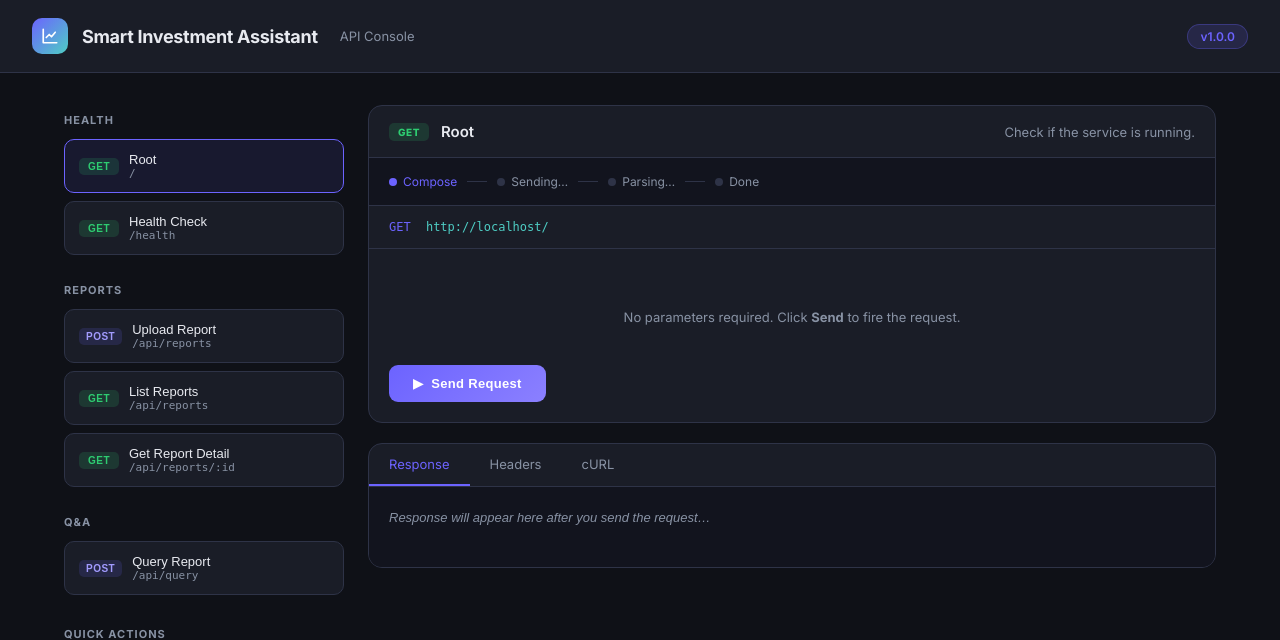
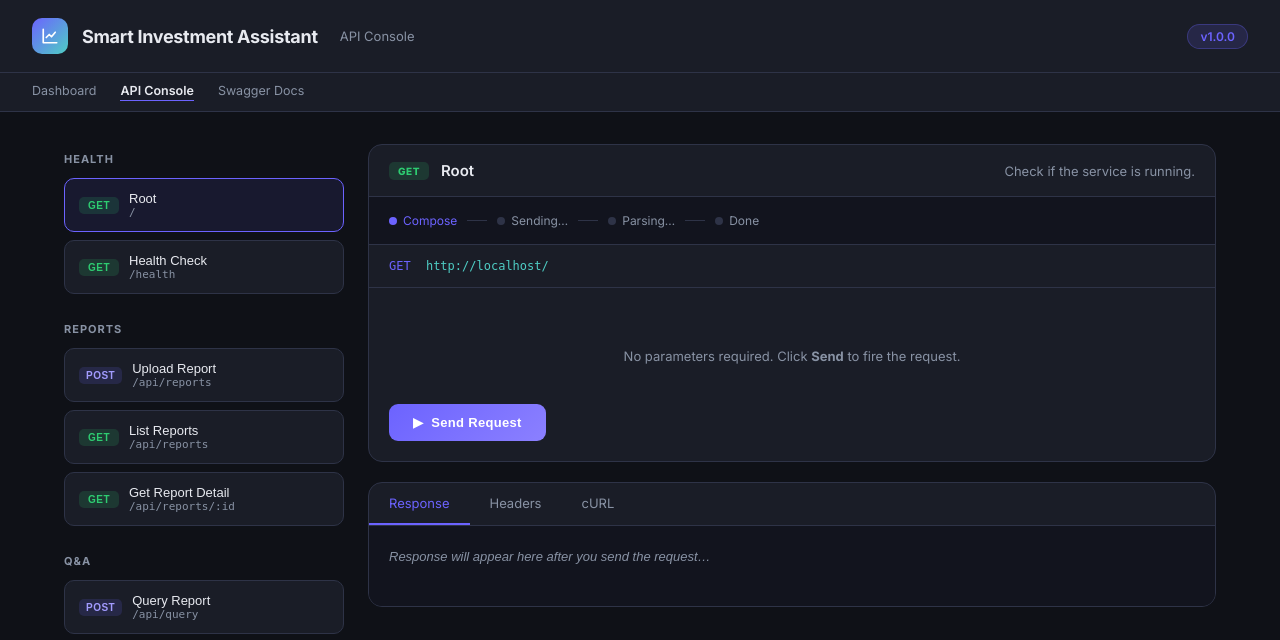
Before and after one commit to aryanbarde80/Smart-Investment-Assistant---Assignment, a FastAPI app: page /ui-testing in a window 1280 px wide. Shown: the top 640 px of the page. Run offline with FastAPI, Linux system fonts and the light colour scheme.

Commit message:
Add cross-page navigation between dashboard, API console, and Swagger docs
- ui-testing console had no way back to the dashboard, fix that with a
  small nav bar matching its dark theme
- wrap Swagger's /docs with the same nav bar so it's no longer a dead
  end either, using a custom override of the default docs route
- add test coverage confirming the nav links are present on both pages

```diff
--- a/app/main.py
+++ b/app/main.py
@@ -2,6 +2,7 @@ from pathlib import Path
 
 from fastapi import Depends, FastAPI, File, HTTPException, UploadFile
 from fastapi.middleware.cors import CORSMiddleware
+from fastapi.openapi.docs import get_swagger_ui_html
 from fastapi.responses import HTMLResponse
 
 from app.config import Settings, get_settings
@@ -13,10 +14,20 @@ from app.storage import JsonReportStore
 
 _TEMPLATES_DIR = Path(__file__).parent / "templates"
 
+_NAV_HTML = """
+<nav style="background:#16201B;border-bottom:1px solid #2e3347;padding:10px 32px;
+  display:flex;gap:24px;font-size:12.5px;font-family:'IBM Plex Sans',Arial,sans-serif;">
+  <a href="/" style="color:#9aa39c;text-decoration:none;">Dashboard</a>
+  <a href="/ui-testing" style="color:#9aa39c;text-decoration:none;">API Console</a>
+  <a href="/docs" style="color:#fff;font-weight:600;text-decoration:none;border-bottom:2px solid #1F6F54;padding-bottom:2px;">Swagger Docs</a>
+</nav>
+"""
+
 app = FastAPI(
     title="Smart Investment Assistant",
     description="Extracts financial report data from PDFs and answers report-grounded questions.",
     version="1.0.0",
+    docs_url=None,
 )
 
 app.add_middleware(
@@ -26,6 +37,15 @@ app.add_middleware(
     allow_methods=["GET", "POST"],
     allow_headers=["*"],
 )
+
+
+@app.get("/docs", include_in_schema=False)
+def custom_swagger_ui() -> HTMLResponse:
+    """Swagger UI wrapped with a nav bar linking back to the dashboard and API console."""
+    response = get_swagger_ui_html(openapi_url=app.openapi_url, title=f"{app.title} - Swagger UI")
+    body = response.body.decode("utf-8")
+    body = body.replace("<body>", f"<body>{_NAV_HTML}", 1)
+    return HTMLResponse(content=body)
 
 
 def get_store(settings: Settings = Depends(get_settings)) -> JsonReportStore:
--- a/app/templates/ui_testing.html
+++ b/app/templates/ui_testing.html
@@ -361,6 +361,18 @@
       .container { grid-template-columns: 1fr; }
       .sidebar { flex-direction: row; flex-wrap: wrap; }
     }
+    /* Sub-nav */
+    nav.subbar {
+      background: var(--surface);
+      border-bottom: 1px solid var(--border);
+      padding: 10px 32px;
+      display: flex;
+      gap: 24px;
+      font-size: 12.5px;
+    }
+    nav.subbar a { color: var(--muted); text-decoration: none; border-bottom: 1px solid transparent; padding-bottom: 2px; }
+    nav.subbar a:hover { color: var(--text); border-bottom-color: var(--text); }
+    nav.subbar a.current { color: var(--text); font-weight: 600; border-bottom-color: var(--accent); }
   </style>
 </head>
 <body>
@@ -376,6 +388,11 @@
   <span>API Console</span>
   <div class="badge">v1.0.0</div>
 </header>
+<nav class="subbar">
+  <a href="/">Dashboard</a>
+  <a href="/ui-testing" class="current">API Console</a>
+  <a href="/docs">Swagger Docs</a>
+</nav>
 
 <div class="container">
   <!-- Sidebar -->
```
Also changed, not shown: tests/test_api_flow.py (+5 -0 lines).
